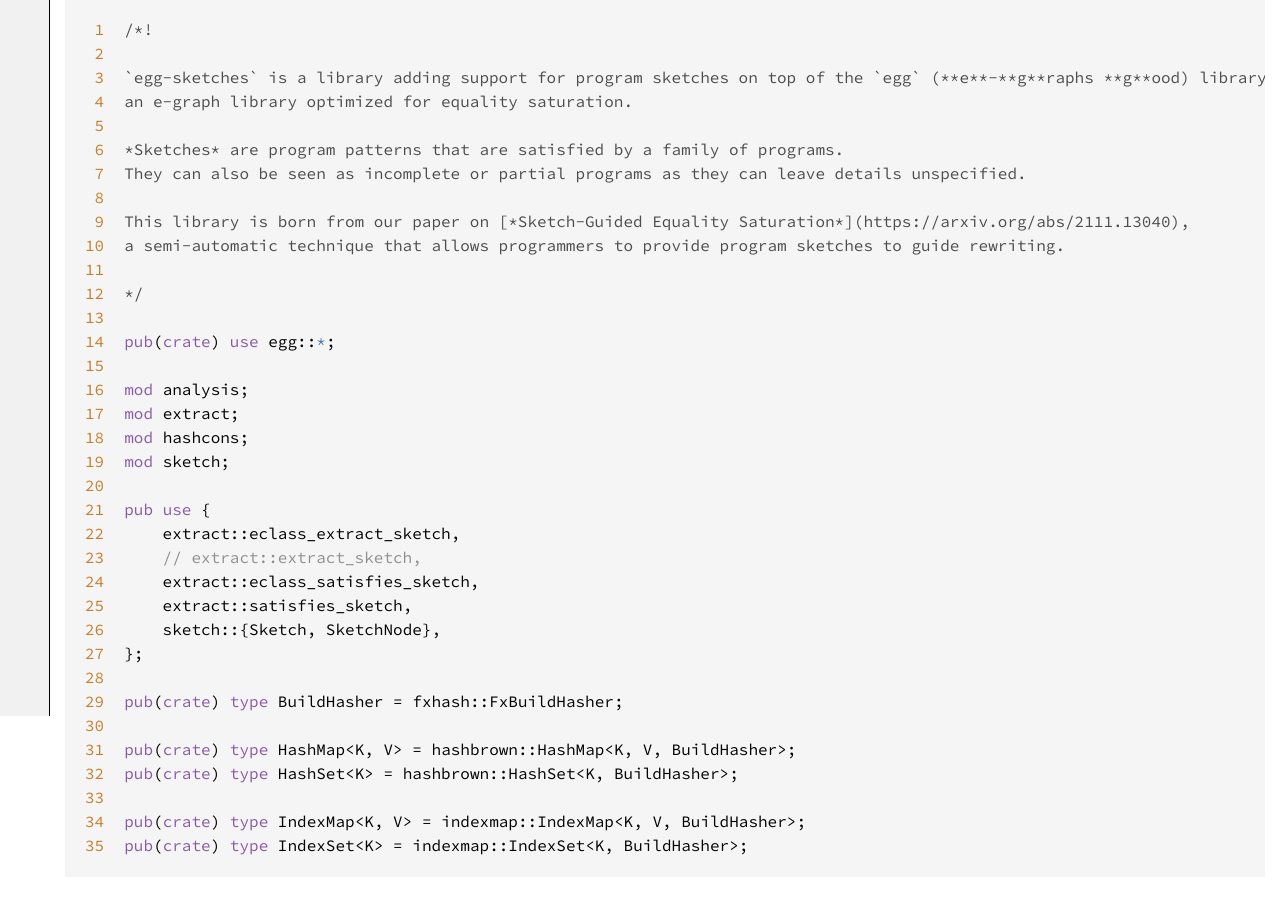
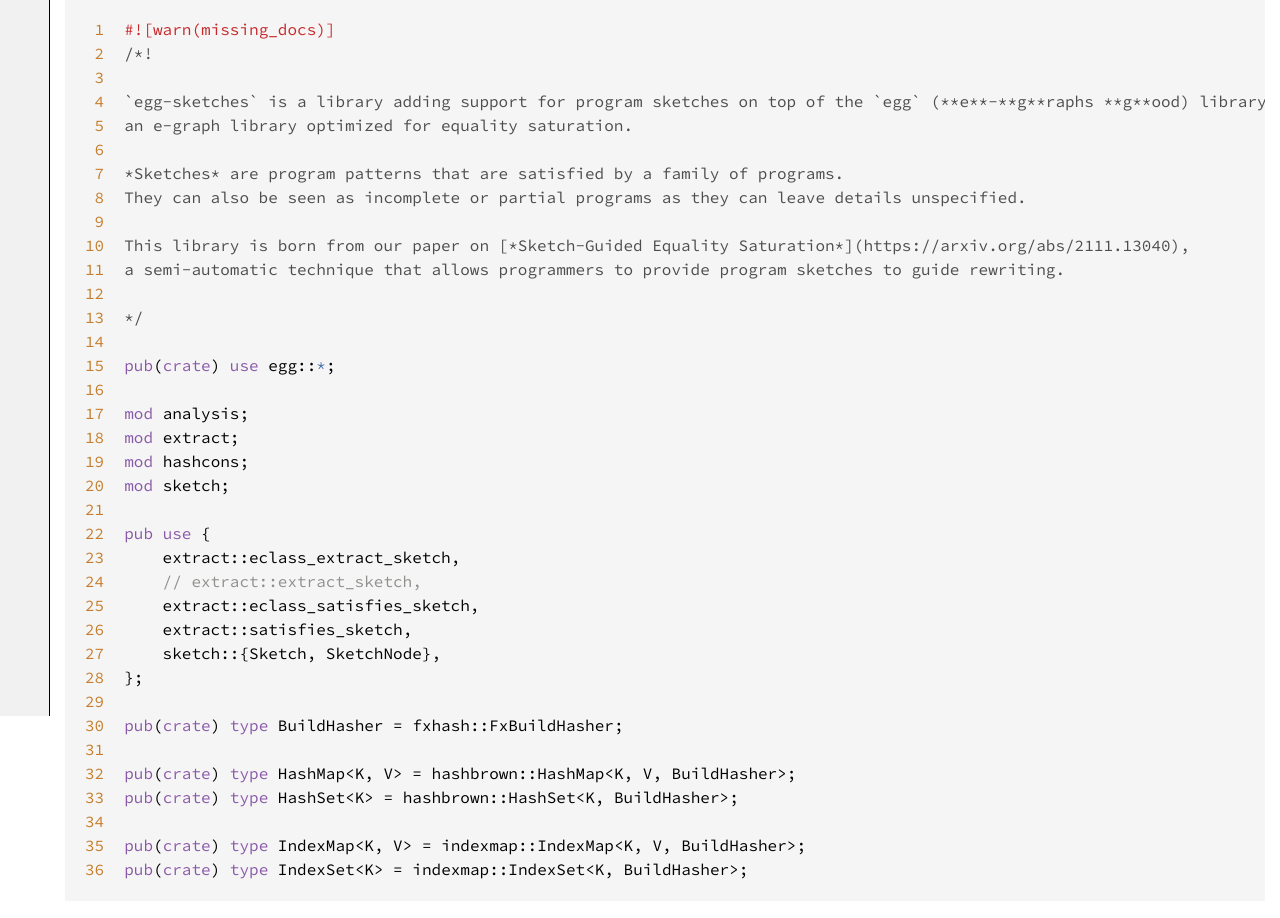
Before and after one commit to Bastacyclop/egg-sketches, a plain HTML site: page src/egg_sketches/lib.rs.html in a window 1280 px wide. Shown: the part 84-1002 px from the top of the page. Drawn offline with Linux system fonts and the light colour scheme.

Commit message:
Deploying to gh-pages from @ Bastacyclop/egg-sketches@21c8122341ca75ef2e42dec44822c477e9983ec1 🚀

```diff
--- a/src/egg_sketches/lib.rs.html
+++ b/src/egg_sketches/lib.rs.html
@@ -38,7 +38,9 @@
 <span id="33">33</span>
 <span id="34">34</span>
 <span id="35">35</span>
-</pre><pre class="rust"><code><span class="doccomment">/*!
+<span id="36">36</span>
+</pre><pre class="rust"><code><span class="attribute">#![<span class="ident">warn</span>(<span class="ident">missing_docs</span>)]</span>
+<span class="doccomment">/*!
 
 `egg-sketches` is a library adding support for program sketches on top of the `egg` (**e**-**g**raphs **g**ood) library,
 an e-graph library optimized for equality saturation.
```
Also changed, not shown: egg_sketches/index.html (+1 -1 lines).
